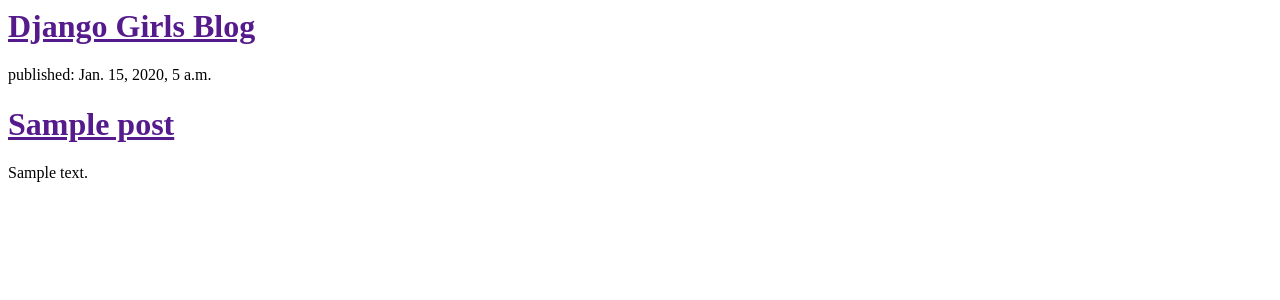
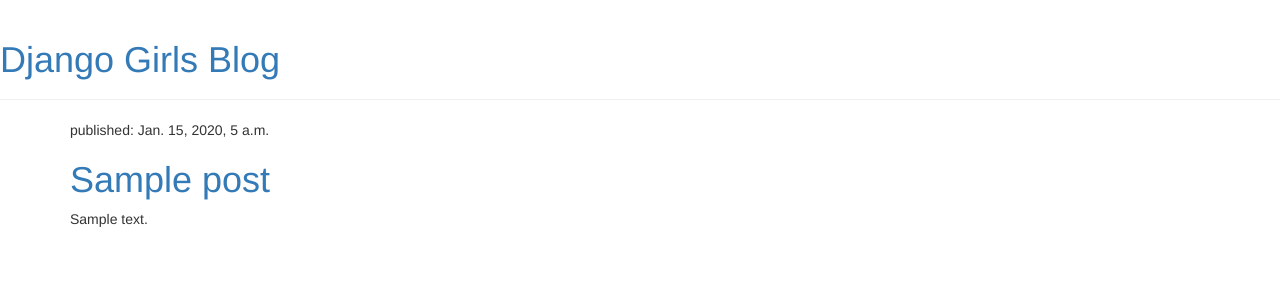
Before and after one commit to clareobrien726/my-first-blog, a Django app: template blog/templates/blog/post_list.html in a window 1280 px wide. Shown: the top 300 px of the page. Run offline with Django 3.2, Linux system fonts and the light colour scheme; the template is opened without the code that fills it: values that come from a table or form of the project are taken from there, others are empty; tables that the repository leaves empty hold one stand-in row (values such as "Sample post"); some libraries are stand-ins or nearby versions.

Commit message:
added view and template for det blog post and also css for site

```diff
--- /dev/null
+++ b/blog/templates/blog/base.html
@@ -0,0 +1,23 @@
+{% load staticfiles %}
+<html>
+    <head>
+        <title>Django Girls blog</title>
+        <link rel="stylesheet" href="//maxcdn.bootstrapcdn.com/bootstrap/3.2.0/css/bootstrap.min.css">
+        <link rel="stylesheet" href="//maxcdn.bootstrapcdn.com/bootstrap/3.2.0/css/bootstrap-theme.min.css">
+        <link rel="stylesheet" href="{% static "css/blog.css" %}">
+        <link href="http://fonts.googleapis.com/css?family=Lobster&subset=latin,latin-ext" rel="stylesheet" type="text/css">
+    </head>
+    <body>
+        <div class="page-header">
+            <h1><a href="/">Django Girls Blog</a></h1>
+        </div>
+        <div class="content container">
+            <div class="row">
+                <div class="col-md-8">
+                {% block content %}
+                {% endblock %}
+                </div>
+            </div>
+        </div>
+    </body>
+</html>
--- a/blog/templates/blog/post_list.html
+++ b/blog/templates/blog/post_list.html
@@ -1,17 +1,13 @@
-<html>
-    <head>
-        <title>Django Girls blog</title>
-    </head>
-    <body>
-        <div>
-            <h1><a href="">Django Girls Blog</a></h1>
+{% extends "blog/base.html" %}
+
+{% block content %}
+    {% for post in posts %}
+        <div class="post">
+            <div class="date">
+                <p>published: {{ post.published_date }}</p>
+            </div>
+            <h1><a href="{% url "post_detail" pk=post.pk %}">{{ post.title }}</a></h1>
+            <p>{{ post.text|linebreaks }}</p>
         </div>
-{% for post in posts %}
-        <div>
-            <p>published: {{ post.published_date }}</p>
-        <h1><a href="">{{ post.title }}</a></h1>
-        <p>{{ post.text|linebreaks }}</p>
-        </div>
-        {% endfor %}
-    </body>
-</html>
+    {% endfor %}
+{% endblock %}
```
Also changed, not shown: blog/templates/blog/post_detail.html (added, +13 -0 lines).
